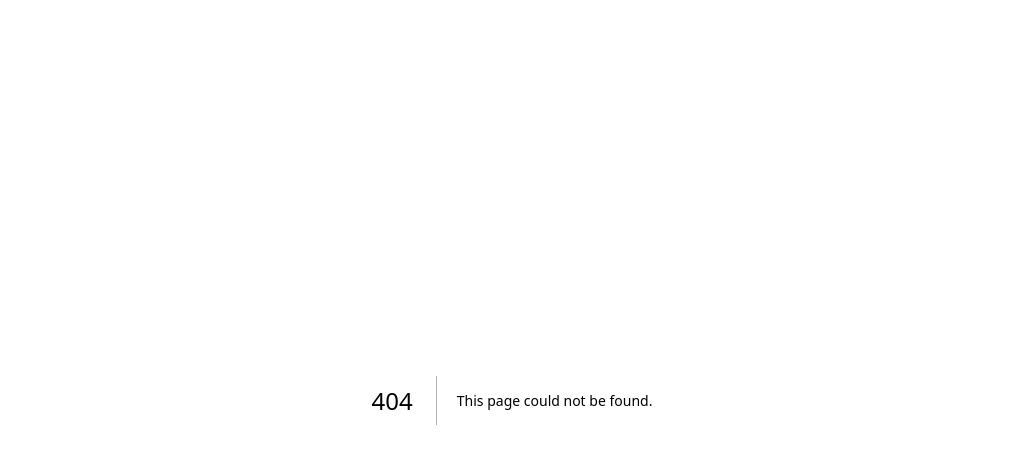
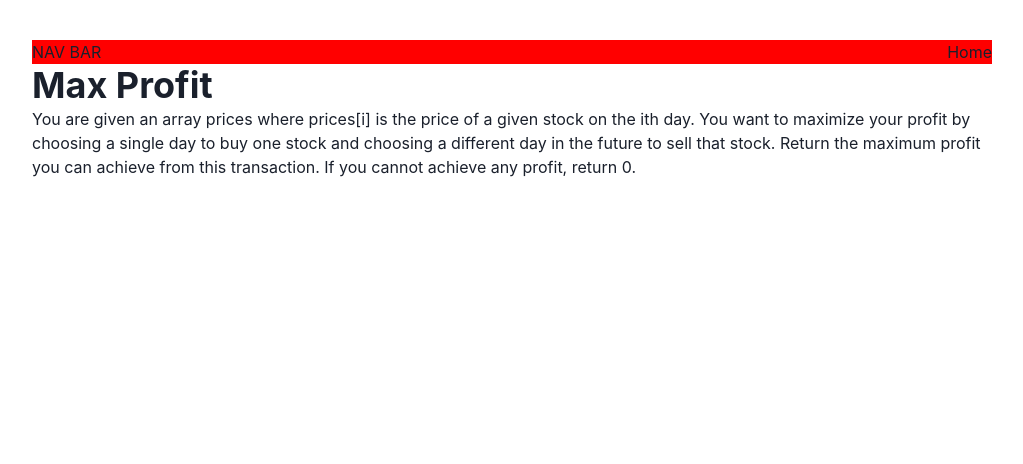
Before and after one commit to William-Schutte/leet-code-workbook, a Next.js app: page /problems/maxProfit in a window 1280 px wide. Before the commit this address had no page. Shown: the top 464 px of the page, without its empty margins (128-1151 px from the left). Built offline with nearby package versions, Linux system fonts and the light colour scheme.

Commit message:
problem: Max Profit

```diff
--- /dev/null
+++ b/pages/problems/maxProfit/index.tsx
@@ -0,0 +1,17 @@
+import { Heading, Text } from "@chakra-ui/react";
+import Layout from "../../layout";
+
+export default function TwoSum() {
+  return (
+    <Layout>
+      <Heading>Max Profit</Heading>
+      <Text>
+        You are given an array prices where prices[i] is the price of a given
+        stock on the ith day. You want to maximize your profit by choosing a
+        single day to buy one stock and choosing a different day in the future
+        to sell that stock. Return the maximum profit you can achieve from this
+        transaction. If you cannot achieve any profit, return 0.
+      </Text>
+    </Layout>
+  );
+}
```
Also changed, not shown: pages/problems/maxProfit/work.js (added, +45 -0 lines).
